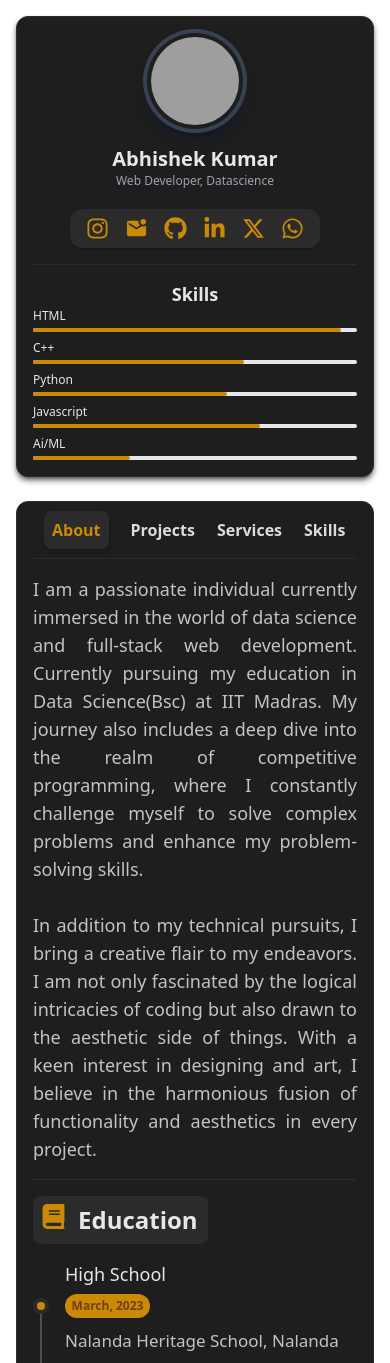
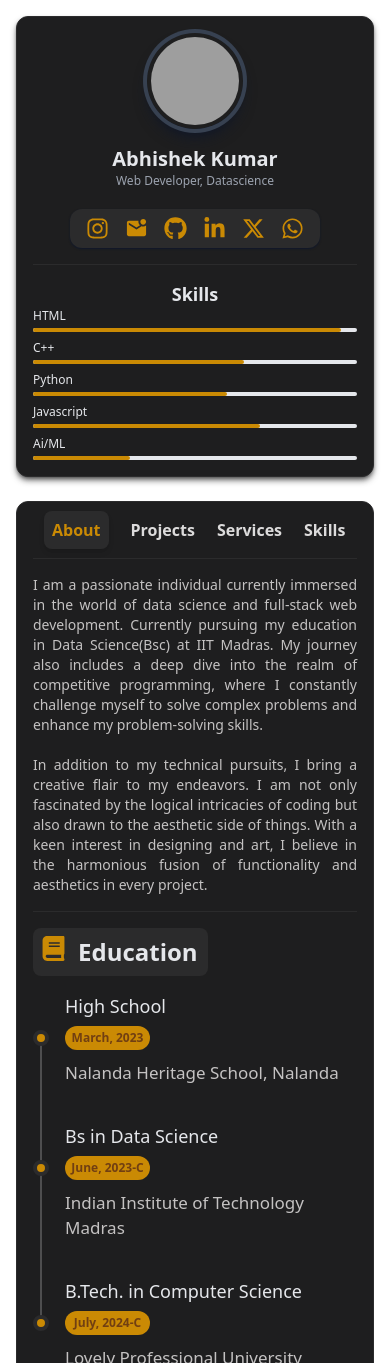
Before and after one commit to me-aviishek/new-portfolio, a React app: page / in a window 390 px wide. Shown: the top 1363 px of the page. Built offline with nearby package versions, Linux system fonts and the light colour scheme; grey boxes are pictures that could not be loaded; the HTML template or start-up script is replaced by a standard one.

Commit message:
new change

```diff
--- a/src/components/About.jsx
+++ b/src/components/About.jsx
@@ -19,7 +19,7 @@ function About() {
       }
     }}
     viewport={{ once: true }}   >
-    <p className="text-lg text-[#c4c2c2] text-justify">
+    <p className=" text-sm md:text-lg text-[#c4c2c2] text-justify">
     I am a passionate individual currently immersed in the world of data science and full-stack web development. Currently pursuing my education in Data Science(Bsc) at IIT Madras. My journey also includes a deep dive into the realm of competitive programming, where I constantly challenge myself to solve complex problems and enhance my problem-solving skills.
 <br/><br/>
 In addition to my technical pursuits, I bring a creative flair to my endeavors. I am not only fascinated by the logical intricacies of coding but also drawn to the aesthetic side of things. With a keen interest in designing and art, I believe in the harmonious fusion of functionality and aesthetics in every project.
--- a/src/components/Project.jsx
+++ b/src/components/Project.jsx
@@ -27,7 +27,7 @@ function Project() {
           duration: 0.5 // Animation duration
         }
       }}
-      viewport={{ once: true }}  className="product-card grid grid-cols-1 md:grid-cols-3 gap-8 py-6 lg:pb-8 lg:pt-8 ">
+      viewport={{ once: true }}  className="product-card grid grid-cols-1 md:grid-cols-3 gap-6 py-6 lg:pb-8 lg:pt-8 ">
     <div
       className="bg-gradient-to-br  dark:from-[#272728] dark:to-[#323232] border-[0.5px] border-[#353535] rounded-xl w-auto mx-auto flex flex-col justify-center gap-y-2 shadow-md shadow-[#161616] hover:scale-105 translate-all duration-300">
       <div className="w-full flex flex-col justify-between gap-y-3 max-w-[20rem] mx-auto p-3 rounded-xl">
@@ -62,7 +62,7 @@ function Project() {
       <div className="w-full flex flex-col justify-between gap-y-3 max-w-[20rem] mx-auto p-3 rounded-xl">
         <img className="rounded-[calc(20px-12px)] rounded-b-none hover:scale-105 translate-all duration-300" loading="lazy" src={infl} alt="Professional UI/UX Design Service" style={{width: "100%;", height:" 250px;"}} />
         <div className="flex flex-col gap-y-1">
-          <h4 className="text-xl font-bold  lg:text-left">Influencer & Sponsorship Co-ordination Platform <h5 className="text-sm text-[#5f5f5f]">Web development</h5>
+          <h4 className="text-lg font-bold  lg:text-left">Influencer & Sponsorship Co-ordination Platform <h5 className="text-sm text-[#5f5f5f]">Web development</h5>
           </h4>
           <p className="text-black dark:text-[#c4c2c2] text-[15px] lg:text-justify">I developed an Influencer Engagement & Sponsorship Coordination Platform as part of my IITM BS degree project. This web-based application leverages Flask for backend development, SQLite for database management, Tailwind for CSS styling, Jinja for templating, and HTML for structuring content. The platform facilitates seamless interaction between influencers and sponsors, enabling efficient collaboration and coordination.</p>
 
```
